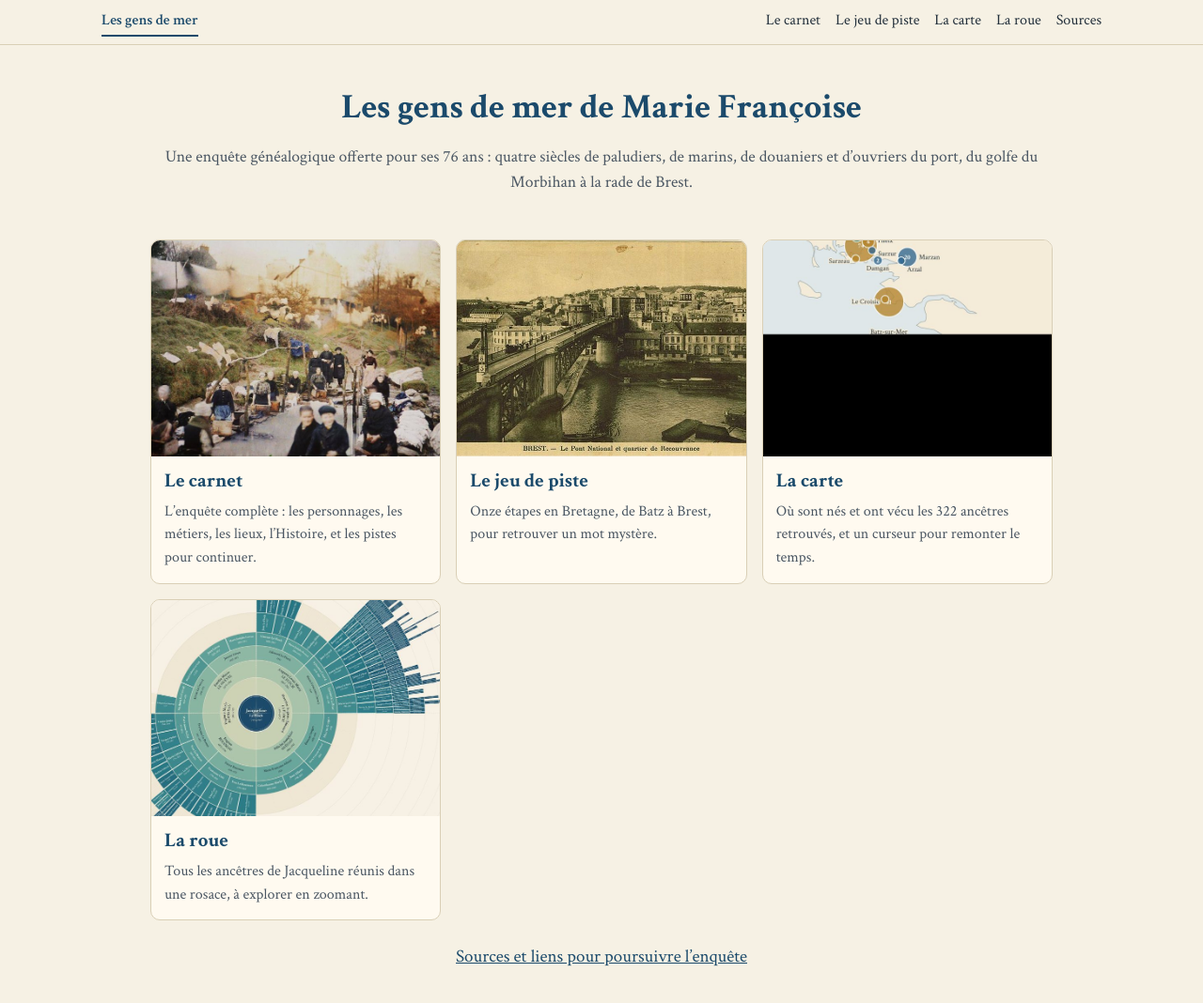
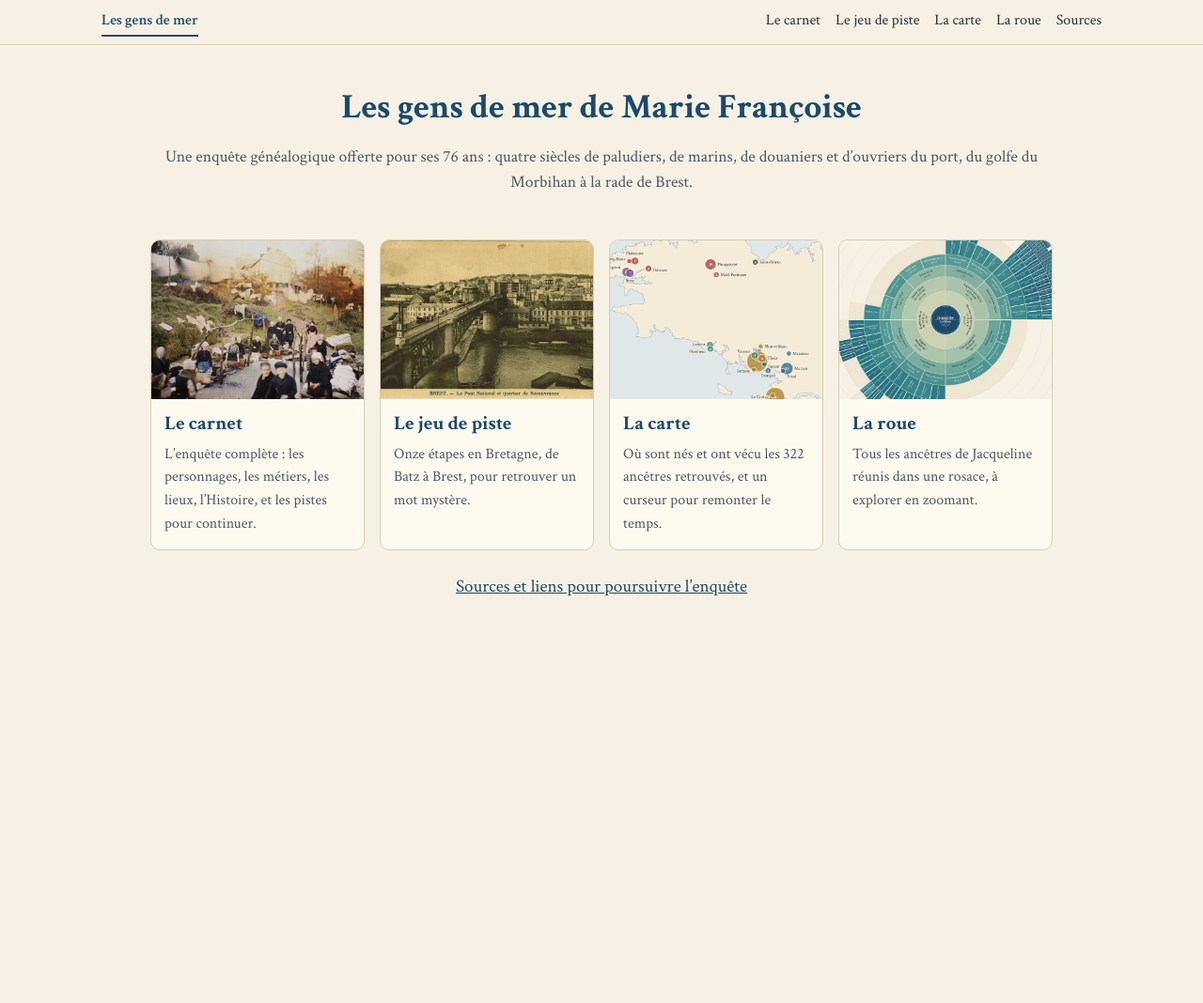
Before and after one commit to rousseau/rousseau.github.io, a Jekyll site: the page gens-de-mer/index.html, which Jekyll copies as it is, in a window 1280 px wide and 1113 px high. Shown: the top 1068 px of the window at 94% size. Built offline with Jekyll 4.4.1, drawn with Linux system fonts in a browser that asks for light colours.

Commit message:
Accueil : vignettes de la carte et de la roue
Co-Authored-By: Claude Opus 5.5 <noreply@anthropic.com>
Claude-Session: https://claude.ai/code/session_01X1VxLYgZRKkDKe6tbqHWhV

```diff
--- a/gens-de-mer/index.html
+++ b/gens-de-mer/index.html
@@ -39,7 +39,7 @@ footer{max-width:760px;margin:0 auto;padding:0 20px 40px;color:var(--muted);font
 
 .hero{text-align:center;padding:10px 0 6px}
 .hero p{color:#4b5763;font-size:1.1rem}
-.cards{display:grid;grid-template-columns:repeat(auto-fit,minmax(230px,1fr));gap:16px;margin:24px 0}
+.cards{display:grid;grid-template-columns:repeat(auto-fit,minmax(200px,1fr));gap:16px;margin:24px 0}
 .card{background:var(--card);border:1px solid var(--line);border-radius:10px;overflow:hidden;text-decoration:none;color:var(--ink);display:flex;flex-direction:column;transition:transform .15s}
 .card:hover,.card:focus-visible{transform:translateY(-2px);box-shadow:0 4px 14px rgba(0,0,0,.08)}
 .card img{margin:0;border-radius:0;width:100%;aspect-ratio:4/3;object-fit:cover}
```
Also changed, not shown: gens-de-mer/accueil/carte.jpg, gens-de-mer/accueil/roue.jpg.
